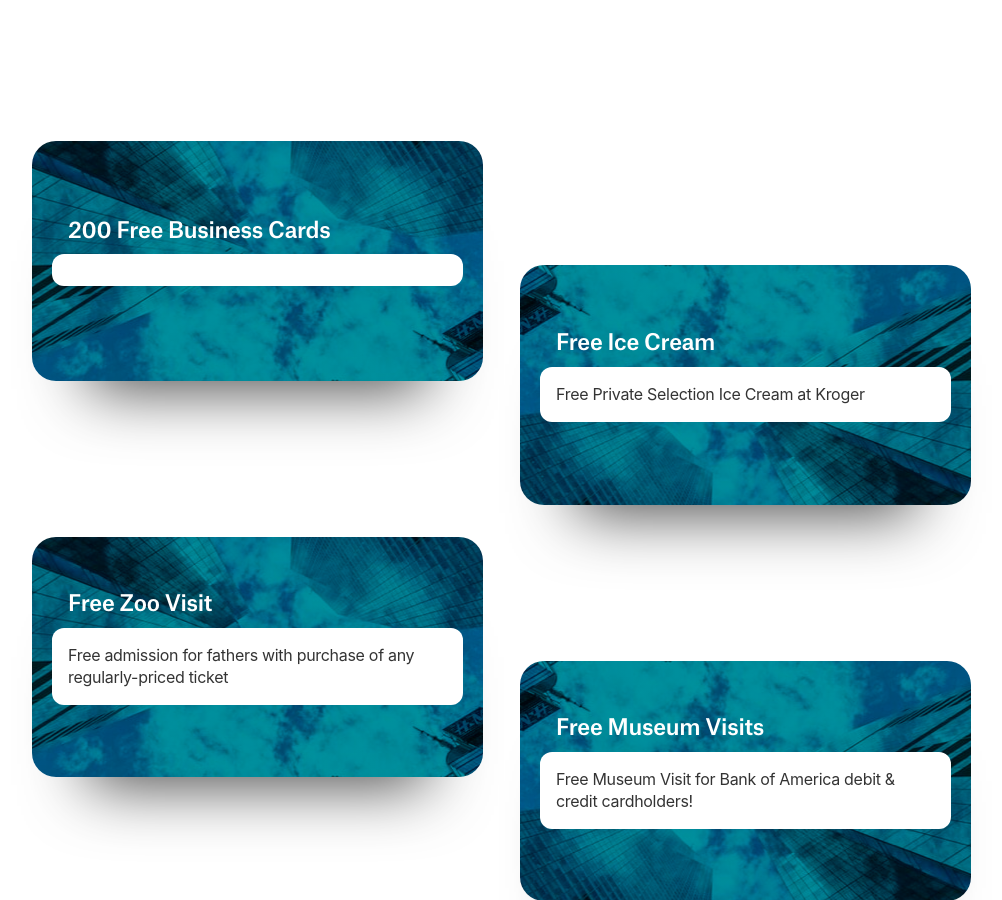
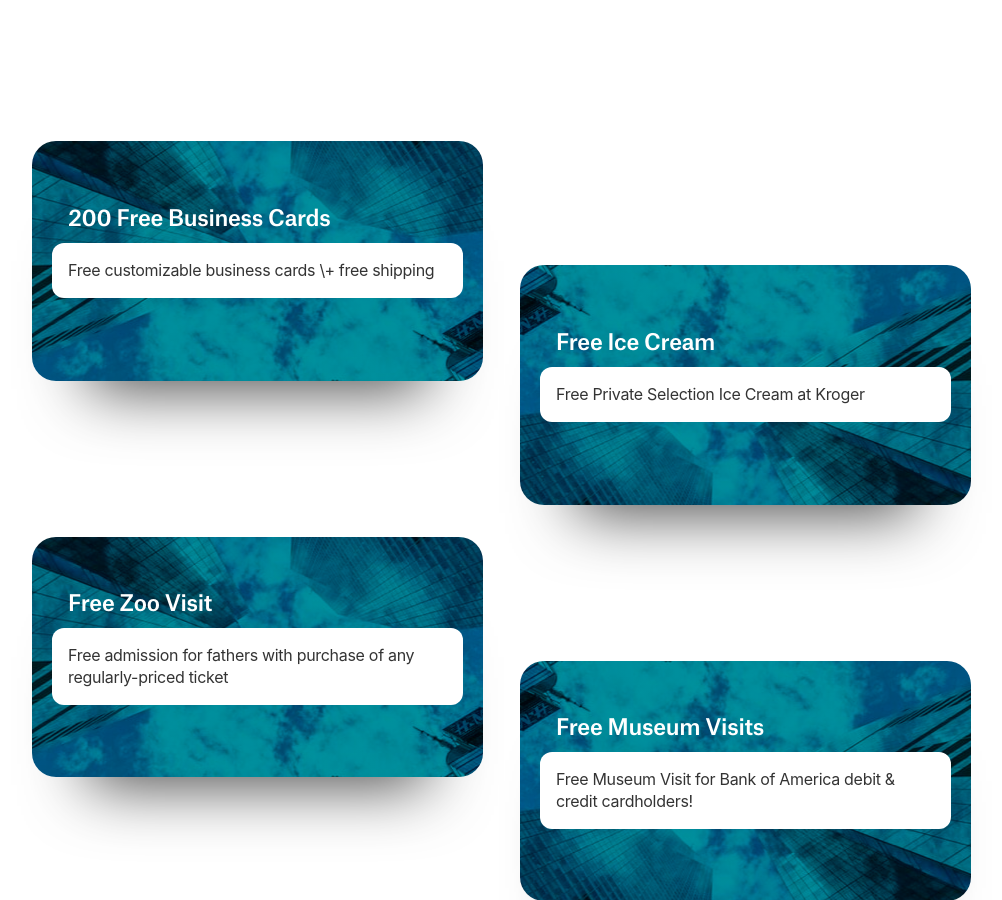
Before and after one commit to ohiosveryown/atldeals, a Jekyll site: the page built from index.html, in a window 1280 px wide and 900 px high, scrolled down 388 px. Shown: the whole window, without its empty margins (139-1141 px from the left). Built offline with Jekyll 4.4.1, drawn with Linux system fonts in a browser that asks for light colours; nearby versions of some CDN libraries.

Commit message:
Updated 200 Free Business Cards

```diff
--- a/_posts/2019-06-14-200-free-business-cards.markdown
+++ b/_posts/2019-06-14-200-free-business-cards.markdown
@@ -7,7 +7,7 @@ categories:
 - freebies
 - deals
 image: https://i.imgur.com/UlGTAqg.jpg
-Description: 'Free customizable business cards \+ free shipping '
+description: Free customizable business cards \+ free shipping
 layout: post
 ---
 
```
